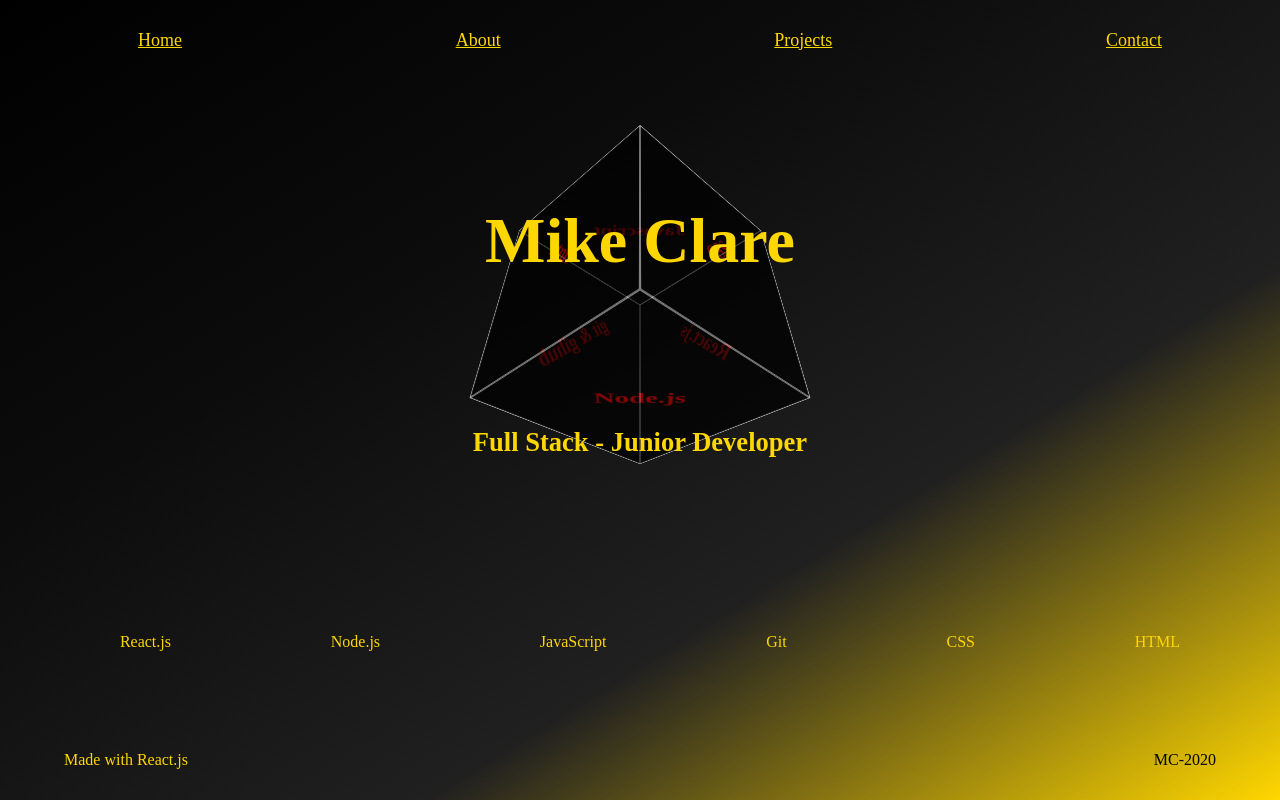
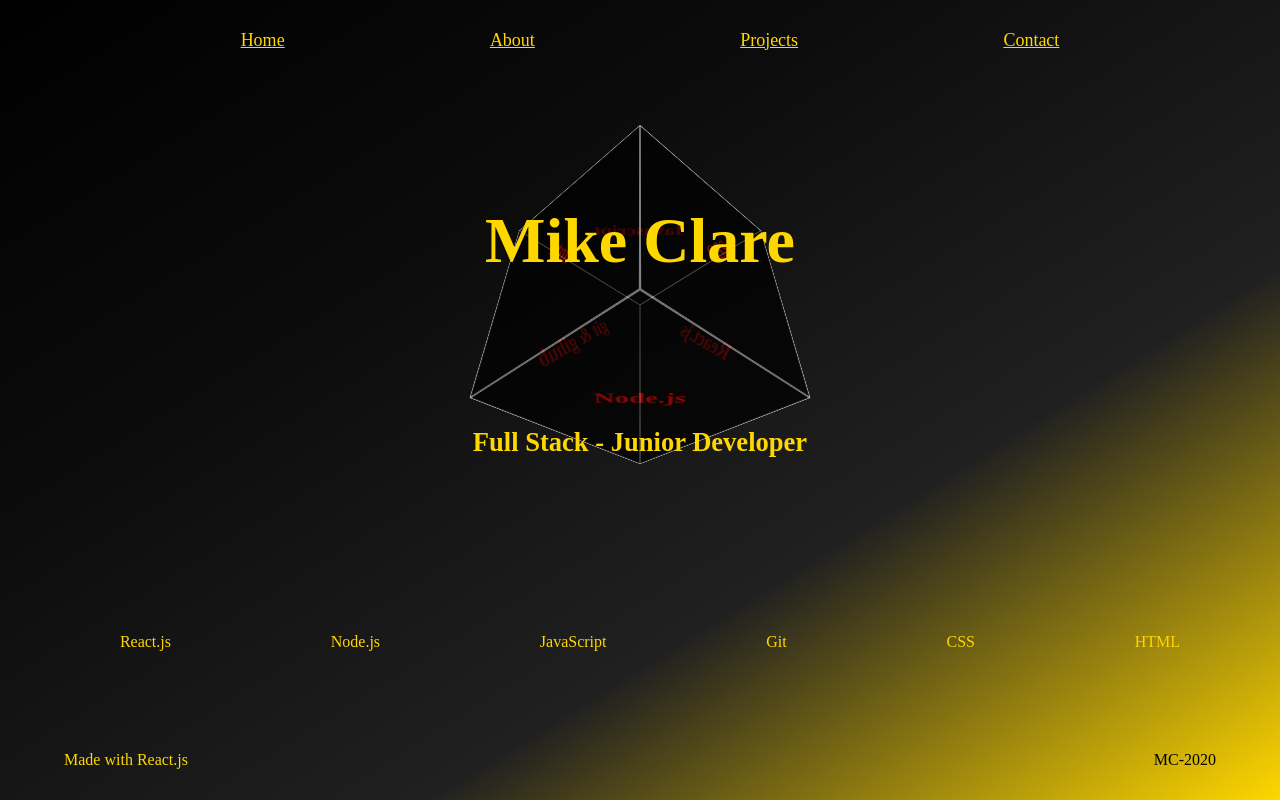
Before and after one commit to mclarework/portfolio, a React (Create React App) app: page / in a window 1280 px wide. Built offline with nearby package versions, Linux system fonts and the light colour scheme.

Commit message:
NavBar CSS correction

```diff
--- a/src/style/Nav.css
+++ b/src/style/Nav.css
@@ -20,8 +20,9 @@ ul {
   height: fit-content;
   margin-right: 20px;
   width: 80%;
-  justify-content: space-between;
+  justify-content: space-around;
   align-items: center;
+  flex-wrap: wrap;
 }
 
 .linkTag {
```
